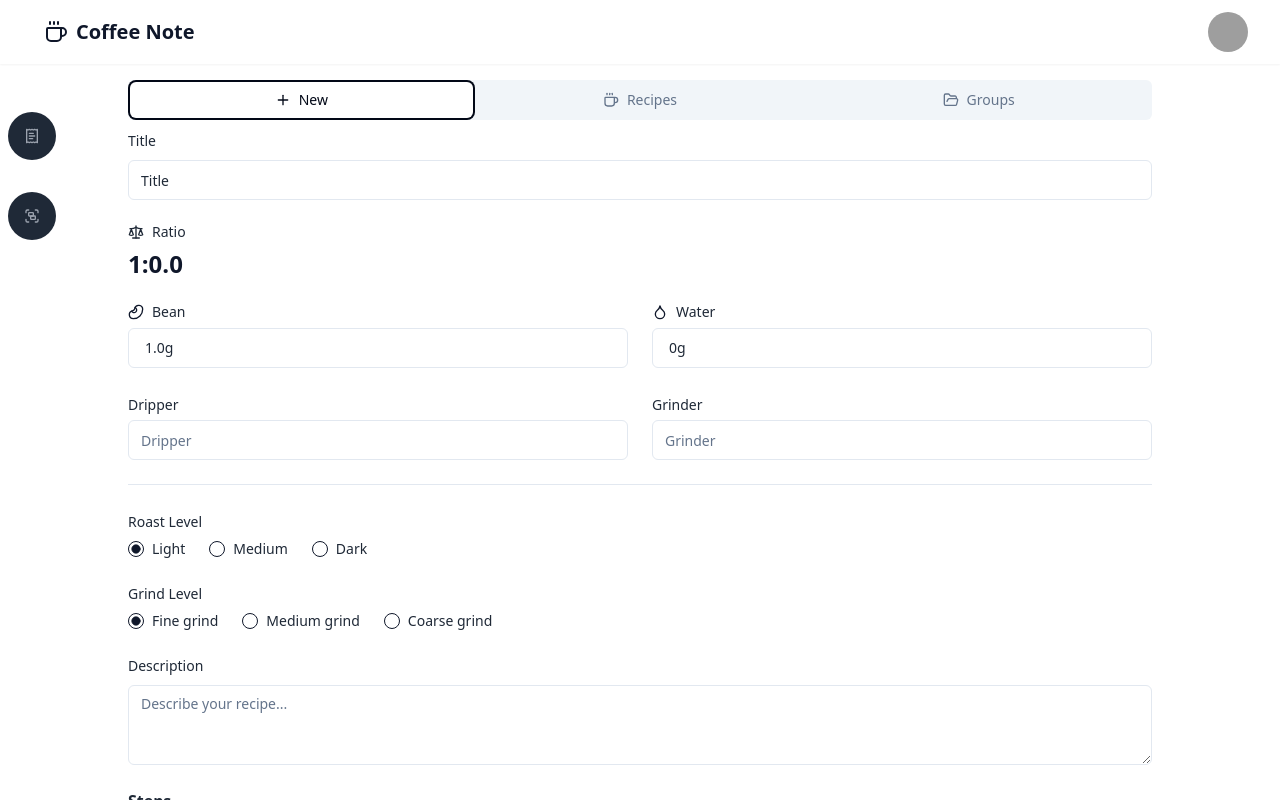
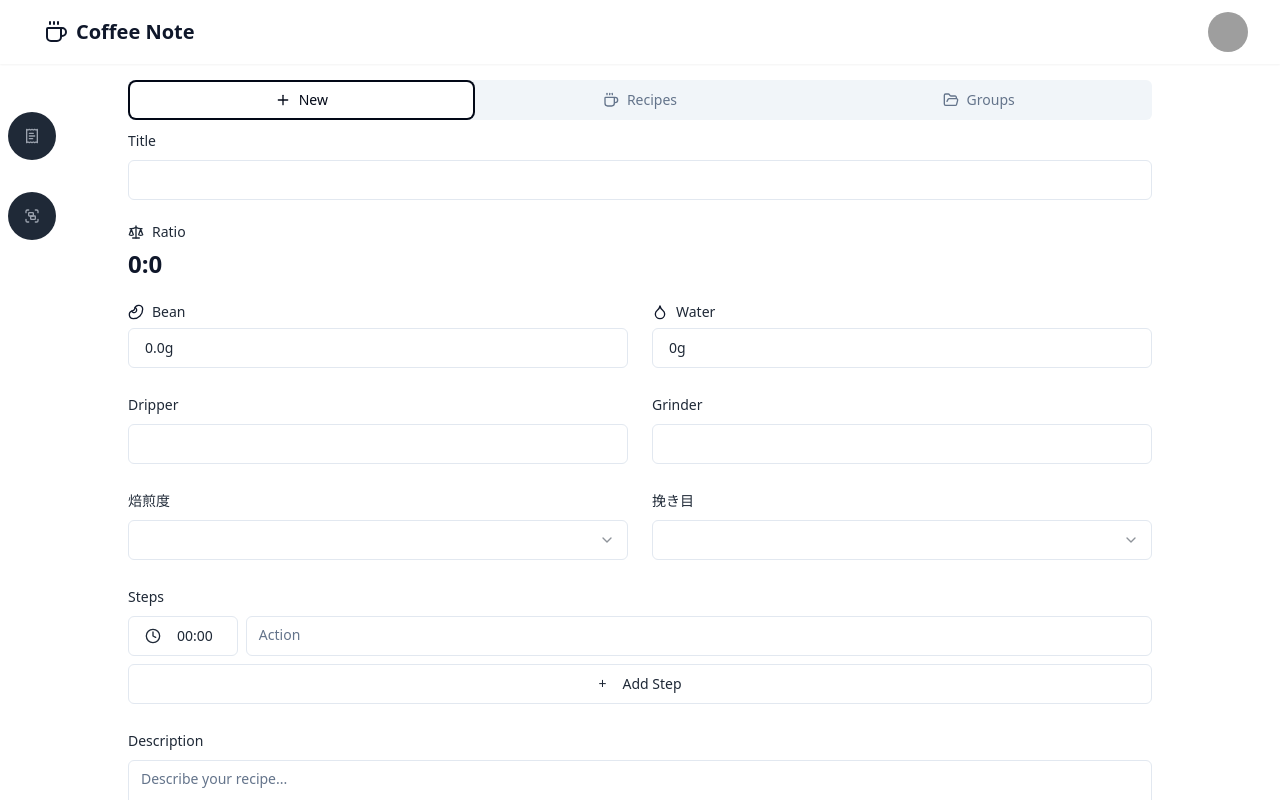
Before and after one commit to shosan16/coffee_note_frontend, a React (Vite) app: page / in a window 1280 px wide. Both pictures are taken after a click on the tab "New". Shown: the top 800 px of the page. Built offline with nearby package versions, Linux system fonts and the light colour scheme; grey boxes are pictures that could not be loaded.

Commit message:
並び順変更

```diff
--- a/src/features/my-recipes/create-recipe/CreateRecipe.tsx
+++ b/src/features/my-recipes/create-recipe/CreateRecipe.tsx
@@ -2,13 +2,18 @@ import React, { useState, useEffect } from 'react';
 import { Button } from '@/components/ui/button';
 import { Input } from '@/components/ui/input';
 import { Textarea } from '@/components/ui/textarea';
-import { RadioGroup, RadioGroupItem } from '@/components/ui/radio-group';
+import {
+    Select,
+    SelectContent,
+    SelectItem,
+    SelectTrigger,
+    SelectValue,
+} from '@/components/ui/select';
 import { Label } from '@/components/ui/label';
 import { Bean, Droplet, Scale } from 'lucide-react';
 
 import { StepsInput } from '@/features/my-recipes/create-recipe/steps-input/StepsInput';
 import { AmountInput } from '@/features/my-recipes/create-recipe/amount-input/AmountInput';
-import { Separator } from '@/components/ui/separator';
 
 interface Step {
     minutes: number;
@@ -18,13 +23,13 @@ interface Step {
 
 export const CreateRecipe: React.FC = () => {
     const [title, setTitle] = useState('');
-    const [ratio, setRatio] = useState('1:15.0');
-    const [coffeeAmount, setCoffeeAmount] = useState(1);
+    const [ratio, setRatio] = useState('0:0');
+    const [coffeeAmount, setCoffeeAmount] = useState(0);
     const [waterAmount, setWaterAmount] = useState(0);
     const [dripperName, setDripperName] = useState<string>('Light');
     const [grinderName, setGrinderName] = useState<string>('Light');
-    const [roastLevel, setRoastLevel] = useState<string>('Light');
-    const [grindLevel, setGrindLevel] = useState<string>('Fine grind');
+    const [roastLevel, setRoastLevel] = useState<string>('');
+    const [grindLevel, setGrindLevel] = useState<string>('');
     const [description, setDescription] = useState('');
     const [steps, setSteps] = useState<Step[]>([
         { minutes: 0, seconds: 0, action: '' },
@@ -46,6 +51,7 @@ export const CreateRecipe: React.FC = () => {
             dripperName,
             grinderName,
             roastLevel,
+            grindLevel,
             description,
             steps,
         });
@@ -60,9 +66,8 @@ export const CreateRecipe: React.FC = () => {
                     <Label htmlFor="title">Title</Label>
                     <Input
                         id="title"
-                        value="Title"
+                        value={title}
                         onChange={(e) => setTitle(e.target.value)}
-                        required
                     />
                 </div>
 
@@ -104,85 +109,70 @@ export const CreateRecipe: React.FC = () => {
 
                 {/* ドリッパー・グラインダー */}
                 <div className="grid gap-6 sm:grid-cols-2">
-                    <div className="space-y-1">
+                    <div className="space-y-2">
                         <Label htmlFor="dripper">Dripper</Label>
                         <Input
                             type="text"
                             id="dripper"
-                            placeholder="Dripper"
                             onChange={(e) => setDripperName(e.target.value)}
                         />
                     </div>
-                    <div className="space-y-1">
+                    <div className="space-y-2">
                         <Label htmlFor="grinder">Grinder</Label>
                         <Input
                             type="text"
                             id="grinder"
-                            placeholder="Grinder"
                             onChange={(e) => setGrinderName(e.target.value)}
                         />
                     </div>
                 </div>
 
-                <Separator />
-
-                {/* 焙煎レベル */}
+                <div className="grid gap-6 sm:grid-cols-2">
+                    {/* 焙煎度 */}
                     <div className="space-y-2">
-                    <Label>Roast Level</Label>
-                    <RadioGroup
+                        <Label htmlFor="roastLevel">焙煎度</Label>
+                        <Select
                             value={roastLevel}
-                        onValueChange={setRoastLevel}
-                        className="flex space-x-4"
+                            onValueChange={(value) => setRoastLevel(value)}
                         >
-                        {['Light', 'Medium', 'Dark'].map((level) => (
-                            <div
-                                key={level}
-                                className="flex items-center space-x-2"
-                            >
-                                <RadioGroupItem
-                                    value={level}
-                                    id={`roast-${level.toLowerCase()}`}
-                                />
-                                <Label
-                                    className="hover:cursor-pointer"
-                                    htmlFor={`roast-${level.toLowerCase()}`}
-                                >
-                                    {level}
-                                </Label>
-                            </div>
-                        ))}
-                    </RadioGroup>
+                            <SelectTrigger id="roastLevel">
+                                <SelectValue />
+                            </SelectTrigger>
+                            <SelectContent>
+                                <SelectItem value="1">
+                                    ライトロースト
+                                </SelectItem>
+                                <SelectItem value="2">
+                                    ミディアムロースト
+                                </SelectItem>
+                                <SelectItem value="3">
+                                    ダークロースト
+                                </SelectItem>
+                            </SelectContent>
+                        </Select>
                     </div>
 
-                {/* 挽き目レベル */}
+                    {/* 挽き目 */}
                     <div className="space-y-2">
-                    <Label>Grind Level</Label>
-                    <RadioGroup
+                        <Label htmlFor="grindLevel">挽き目</Label>
+                        <Select
                             value={grindLevel}
-                        onValueChange={setGrindLevel}
-                        className="flex space-x-4"
+                            onValueChange={(value) => setGrindLevel(value)}
                         >
-                        {['Fine grind', 'Medium grind', 'Coarse grind'].map(
-                            (level) => (
-                                <div
-                                    key={level}
-                                    className="flex items-center space-x-2"
-                                >
-                                    <RadioGroupItem
-                                        value={level}
-                                        id={`grind-${level.toLowerCase()}`}
-                                    />
-                                    <Label
-                                        className="hover:cursor-pointer"
-                                        htmlFor={`grind-${level.toLowerCase()}`}
-                                    >
-                                        {level}
-                                    </Label>
+                            <SelectTrigger id="grindLevel">
+                                <SelectValue />
+                            </SelectTrigger>
+                            <SelectContent>
+                                <SelectItem value="1">細挽き</SelectItem>
+                                <SelectItem value="2">中挽き</SelectItem>
+                                <SelectItem value="3">粗挽き</SelectItem>
+                            </SelectContent>
+                        </Select>
                     </div>
-                            ),
-                        )}
-                    </RadioGroup>
                 </div>
+
+                {/* ステップ */}
+                <StepsInput steps={steps} setSteps={setSteps} />
 
                 {/* 説明 */}
                 <div className="space-y-2">
@@ -196,9 +186,6 @@ export const CreateRecipe: React.FC = () => {
                     />
                 </div>
 
-                {/* ステップ */}
-                <StepsInput steps={steps} setSteps={setSteps} />
-
                 {/* 提出ボタン */}
                 <Button type="submit" className="w-full">
                     Register Recipe
--- a/src/features/my-recipes/create-recipe/amount-input/AmountInput.tsx
+++ b/src/features/my-recipes/create-recipe/amount-input/AmountInput.tsx
@@ -101,6 +101,7 @@ export const AmountInput = ({
             <Popover open={isOpen} onOpenChange={setIsOpen} modal={false}>
                 <PopoverTrigger asChild>
                     <Button
+                        id={`amount-input-${label}`}
                         variant="outline"
                         className="w-full justify-between text-left font-normal"
                     >
@@ -124,7 +125,6 @@ export const AmountInput = ({
                                 </Button>
                                 <div className="relative">
                                     <Input
-                                        id={`amount-input-${label}`}
                                         ref={inputRef}
                                         type="number"
                                         value={inputValue}
--- a/src/features/my-recipes/create-recipe/steps-input/StepsInput.tsx
+++ b/src/features/my-recipes/create-recipe/steps-input/StepsInput.tsx
@@ -3,6 +3,7 @@ import { Button } from '@/components/ui/button';
 import { Textarea } from '@/components/ui/textarea';
 import { Trash2 } from 'lucide-react';
 import { TimeField } from '@/features/my-recipes/create-recipe/steps-input/TimeField';
+import { Label } from '@/components/ui/label';
 
 interface Step {
     minutes: number;
@@ -41,9 +42,9 @@ export const StepsInput = ({ steps, setSteps }: StepsInputProps) => {
     };
 
     return (
-        <div className="w-full space-y-4">
-            <span className="font-bold">Steps</span>
-            <div className="space-y-4">
+        <div className="w-full space-y-2">
+            <Label>Steps</Label>
+            <div className="space-y-3">
                 {steps.map((step, index) => (
                     <div key={index} className="flex items-center space-x-2">
                         <TimeField
```
Lines whose indentation alone changed are shown as unchanged.
